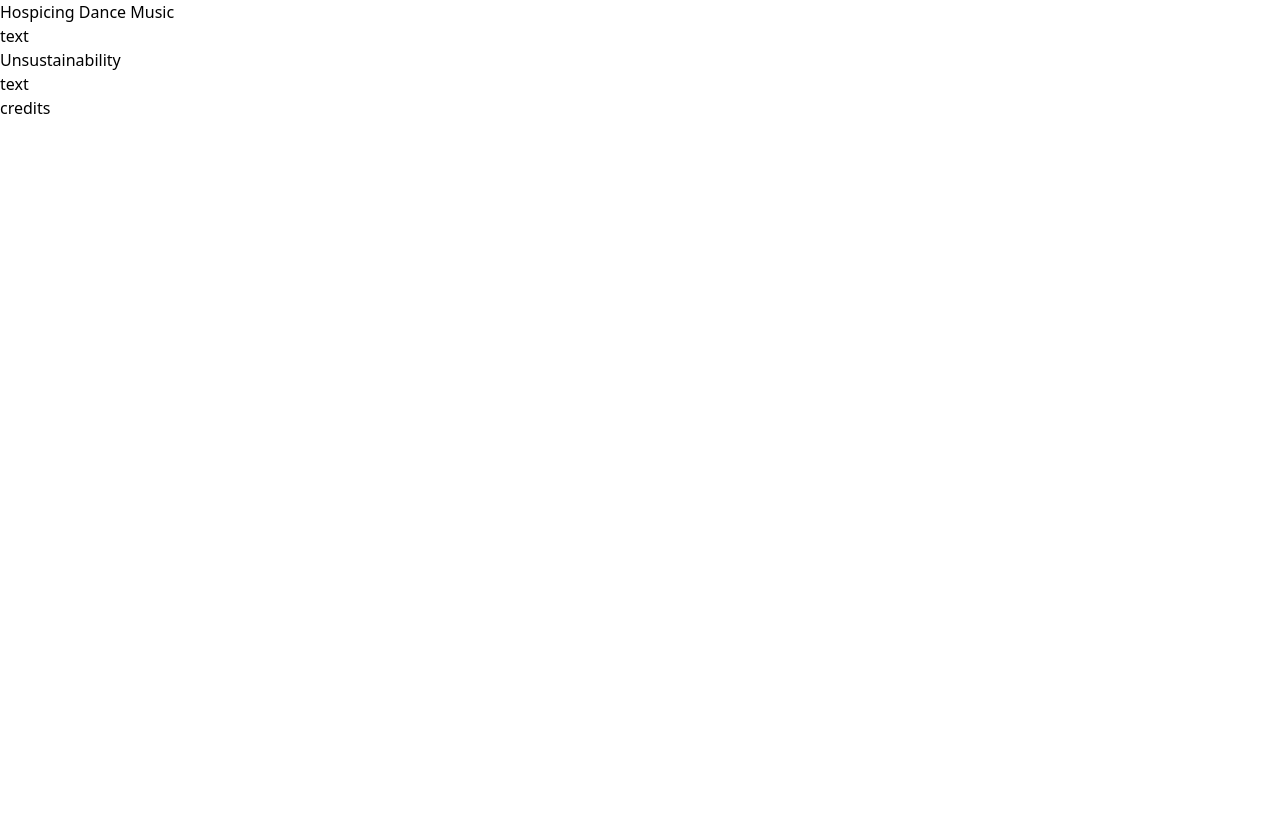
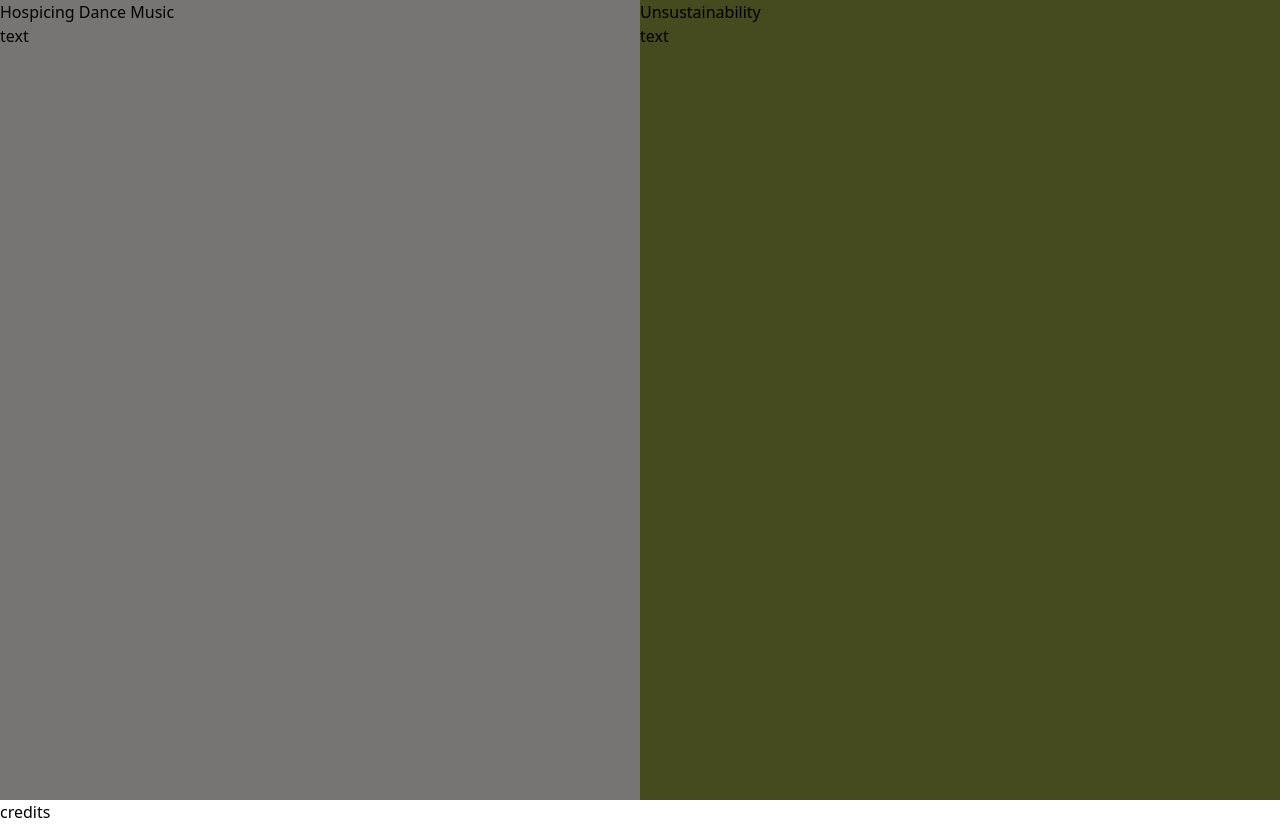
Before and after one commit to zz-hh-aa/wasted, a website: page index.html in a window 1280 px wide. Before the commit the page ends 800 px from the top, so only its background shows below. Drawn offline with nearby package versions, Linux system fonts and the light colour scheme; files that its build step writes are made by us from their sources.

Commit message:
feat: basic styles

```diff
--- a/index.html
+++ b/index.html
@@ -4,20 +4,22 @@
     <meta charset="UTF-8">
     <meta name="viewport" content="width=device-width, initial-scale=1.0">
     <title>wasted</title>
-    <link rel="stylesheet" href="styles.css">
+    <link rel="stylesheet" href="output.css">
 </head>
 <body>
     <header>
     </header>
     <main>
-        <section>
+        <div class="flex flex-col md:flex-row h-screen">
+        <section class="w-full h-full md:w-1/2 bg-wasted-grey">
             <h2>Hospicing Dance Music</h2>
             <p>text</p>
         </section>
-        <section>
+        <section class="w-full  md:w-1/2 bg-wasted-green">
             <h2>Unsustainability</h2>
             <p>text</p>
         </section>
+        </div>
     </main>
     <footer>
         <p>credits</p>
```
Also changed, not shown: output.css.
